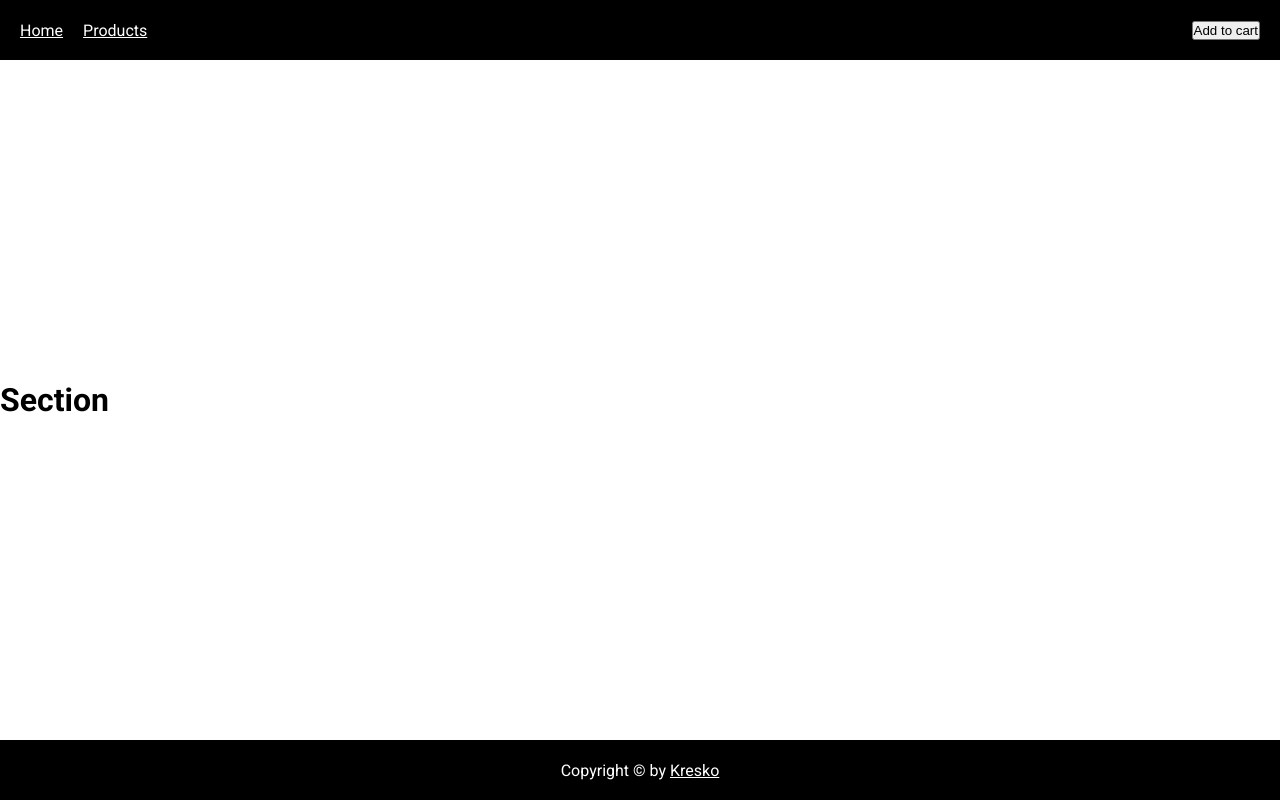
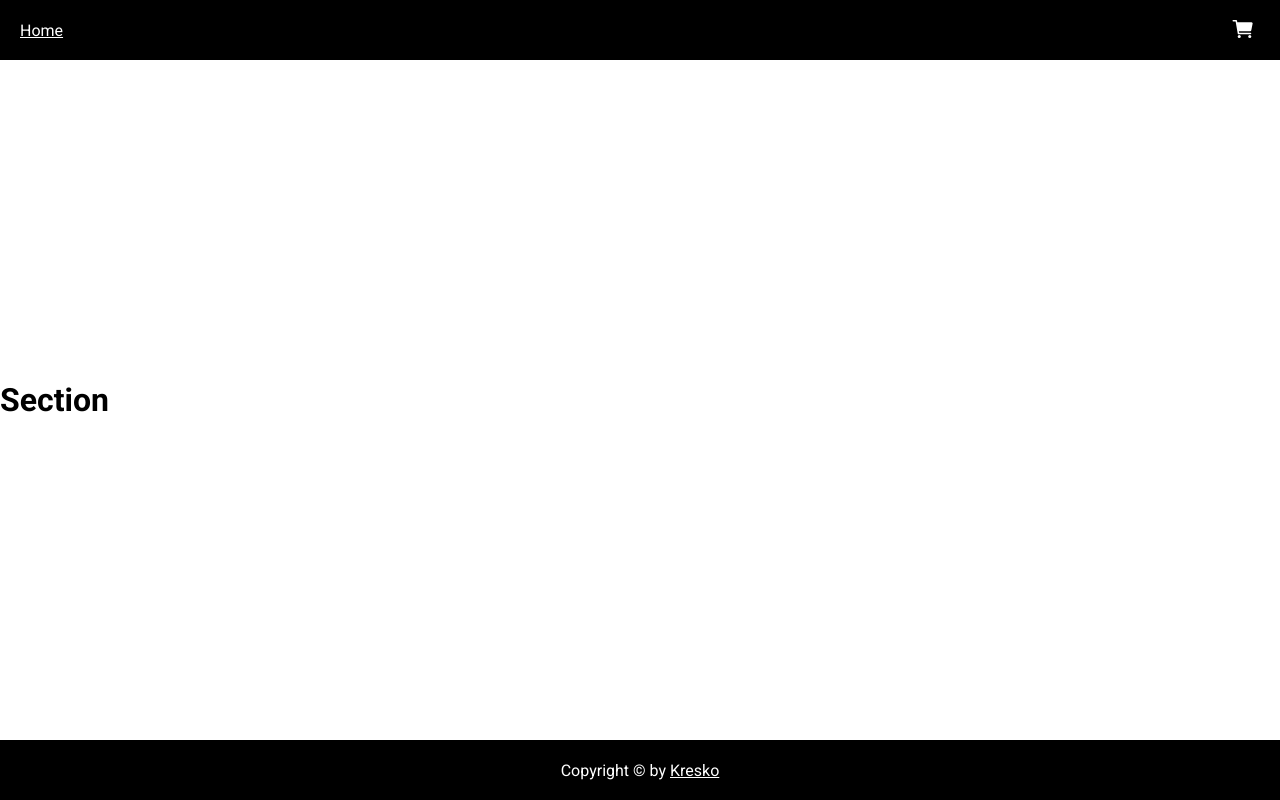
Before and after one commit to kresko/ShoppingCart, a React (Vite) app: page / in a window 1280 px wide. Built offline with nearby package versions, Linux system fonts and the light colour scheme.

Commit message:
Commit
commit

```diff
--- a/package.json
+++ b/package.json
@@ -11,7 +11,8 @@
   },
   "dependencies": {
     "react": "^18.3.1",
-    "react-dom": "^18.3.1"
+    "react-dom": "^18.3.1",
+    "react-icons": "^5.2.1"
   },
   "devDependencies": {
     "@types/react": "^18.3.3",
--- a/src/Components/Navigation/Navigation.css
+++ b/src/Components/Navigation/Navigation.css
@@ -18,3 +18,25 @@
 .navigation ul li a {
     color: #fff;
 }
+
+.navigation .add-to-cart-button-container {}
+
+
+.navigation .add-to-cart-button-container .add-to-cart-button {
+    display: inherit;
+    align-items: center;
+    background-color: transparent;
+    border: none;
+    border-radius: 5px;
+    padding: 3px 5px;
+}
+
+.navigation .add-to-cart-button-container .add-to-cart-button svg {
+    color: #fff;
+    width: 24px;
+    height: 24px;
+}
+
+.navigation .add-to-cart-button-container .add-to-cart-button svg:hover {
+    color: #ddd;
+}
--- a/src/Components/Navigation/Navigation.jsx
+++ b/src/Components/Navigation/Navigation.jsx
@@ -1,4 +1,6 @@
 import './Navigation.css';
+import { IoCart } from "react-icons/io5";
+
 
 function Navigation() {
     return (
@@ -6,11 +8,10 @@ function Navigation() {
             <div className="navigation">
                 <ul>
                     <li><a href="#">Home</a></li>
-                    <li><a href="#">Products</a></li>
                 </ul>
 
                 <div className="add-to-cart-button-container">
-                    <button className="add-to-cart-button">Add to cart</button>
+                    <button className="add-to-cart-button"><IoCart/></button>
                 </div>
             </div>
         </>
```
Also changed, not shown: 1 other file (tests, documents, lock files or other folders).
